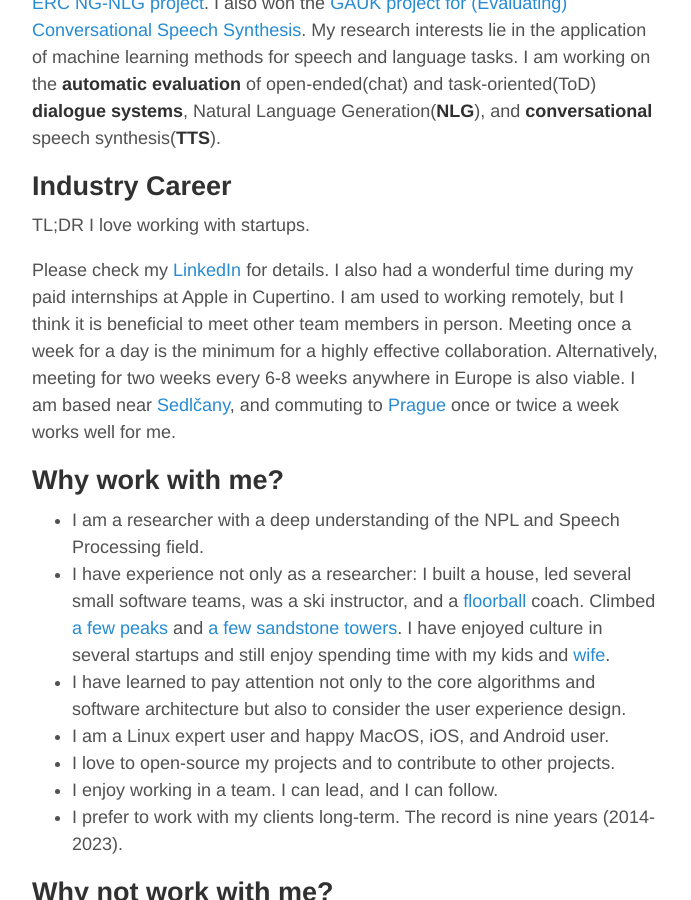
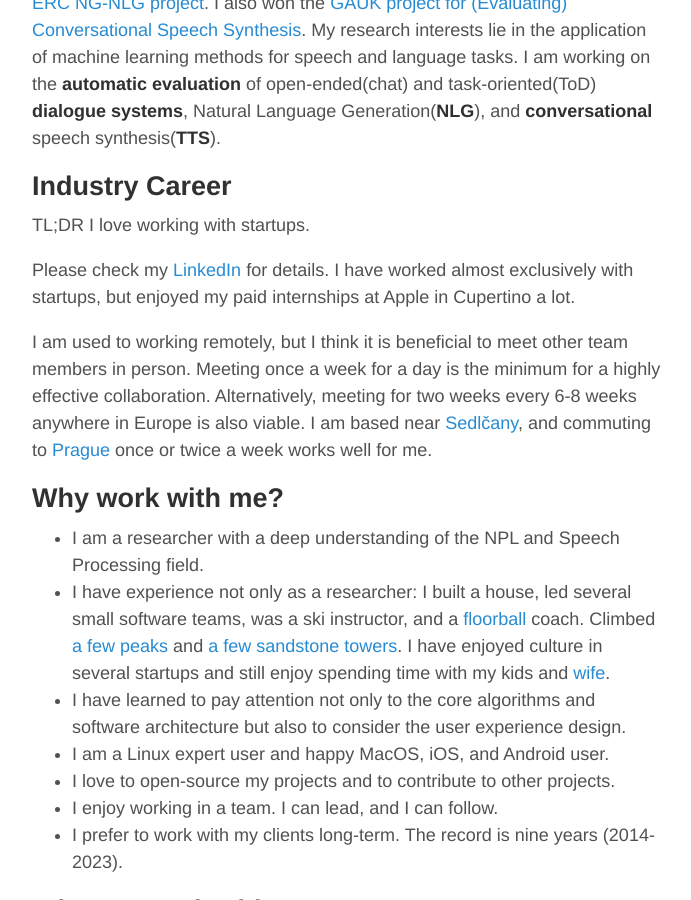
Before and after one commit to oplatek/oplatek.github.io, a Jekyll site: the page built from index.md, in a window 1280 px wide and 900 px high, scrolled down 1839 px. Shown: the whole window, without its empty margins (293-984 px from the left). Built offline with Jekyll 4.4.1, drawn with Linux system fonts in a browser that asks for light colours.

Commit message:
update index

```diff
--- a/index.md
+++ b/index.md
@@ -57,7 +57,9 @@ synthesis(<strong>TTS</strong>).
 TL;DR I love working with startups.
 
 Please check my [LinkedIn](https://www.linkedin.com/in/ondrejplatek/) for details.
-I also had a wonderful time during my paid internships at Apple in Cupertino.
+I have worked almost exclusively with startups,
+but enjoyed my paid internships at Apple in Cupertino a lot.
+
 I am used to working remotely, but I think it is beneficial to meet other team members in person.
 Meeting once a week for a day is the minimum for a highly effective collaboration.
 Alternatively, meeting for two weeks every 6-8 weeks anywhere in Europe is also viable.
```
